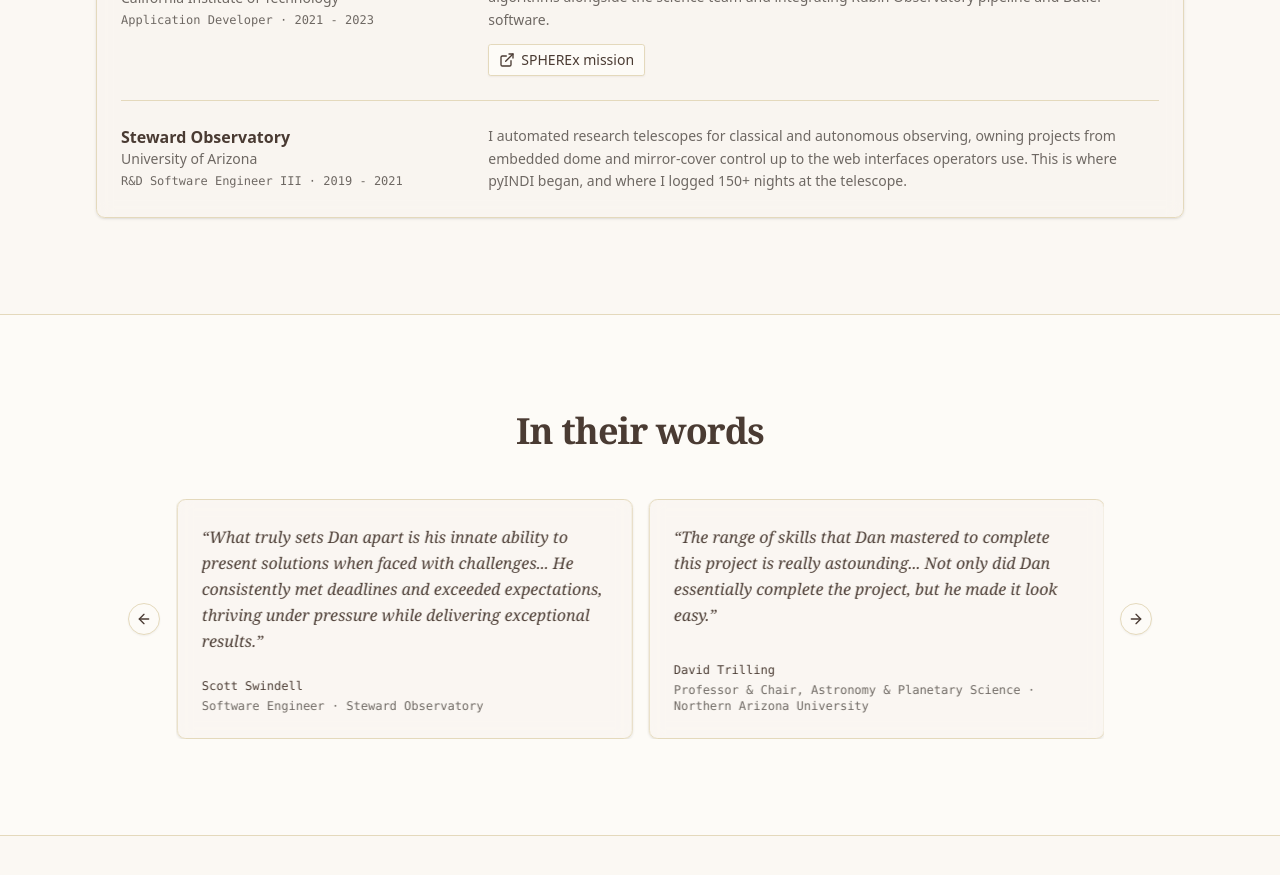
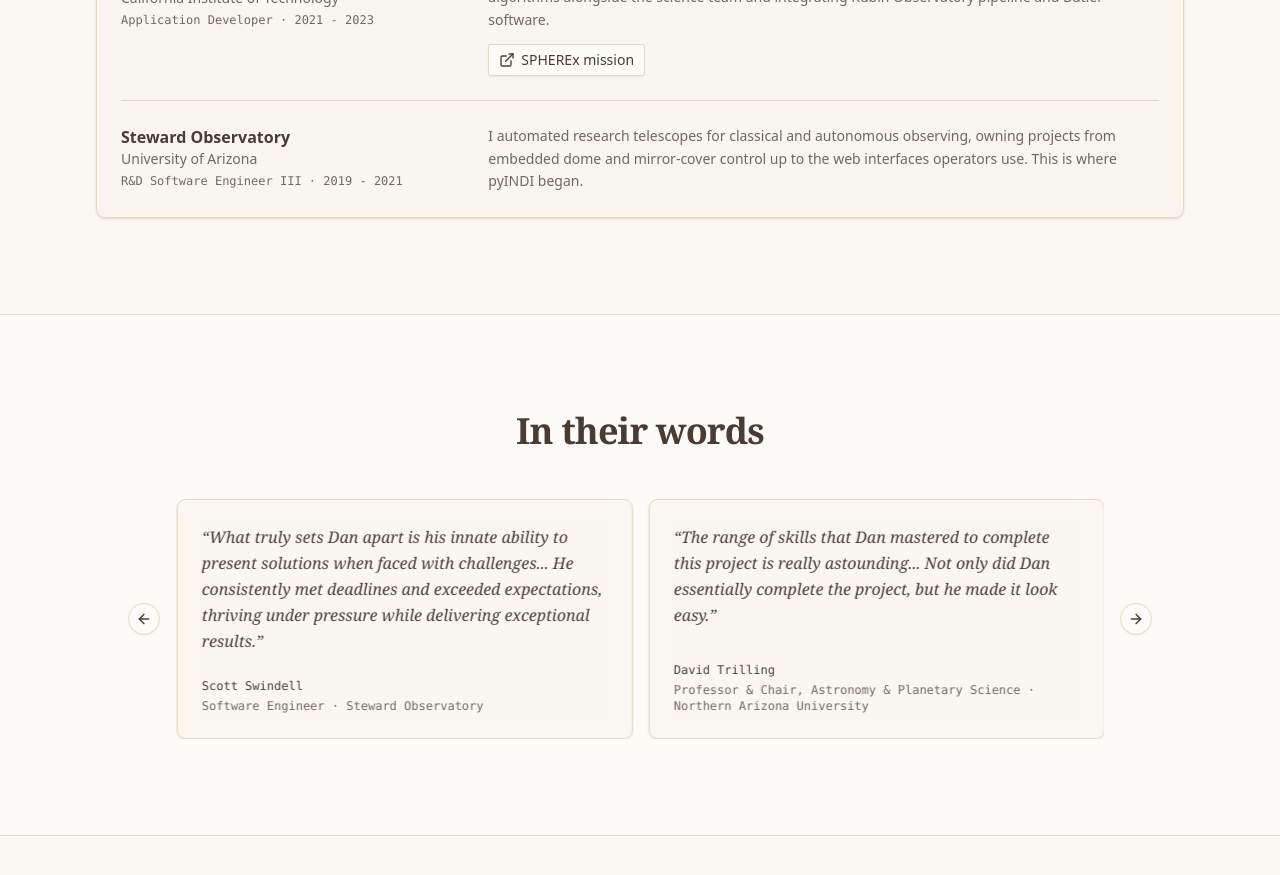
Before and after one commit to sidereal-software/sidereal-software.github.io, a React (Vite) app: page / in a window 1280 px wide. Shown: the part 4380-5255 px from the top of the page. Built offline with nearby package versions, Linux system fonts and the light colour scheme.

Commit message:
refactor(site): drop duplicated observing-nights stat from Steward entry

```diff
--- a/src/components/sections/experience.tsx
+++ b/src/components/sections/experience.tsx
@@ -52,7 +52,7 @@ const experience: Job[] = [
     role: 'R&D Software Engineer III',
     period: '2019 - 2021',
     summary:
-      'I automated research telescopes for classical and autonomous observing, owning projects from embedded dome and mirror-cover control up to the web interfaces operators use. This is where pyINDI began, and where I logged 150+ nights at the telescope.',
+      'I automated research telescopes for classical and autonomous observing, owning projects from embedded dome and mirror-cover control up to the web interfaces operators use. This is where pyINDI began.',
   },
 ]
 
```
